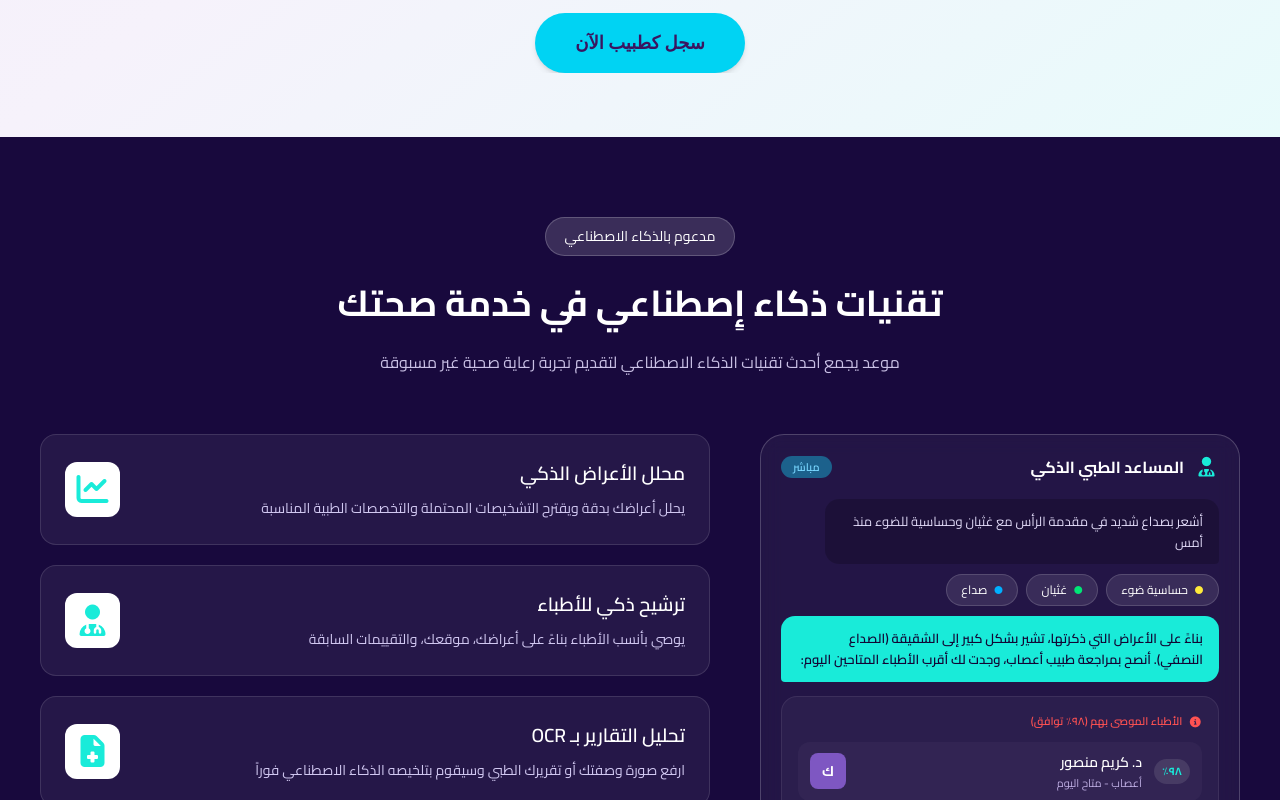
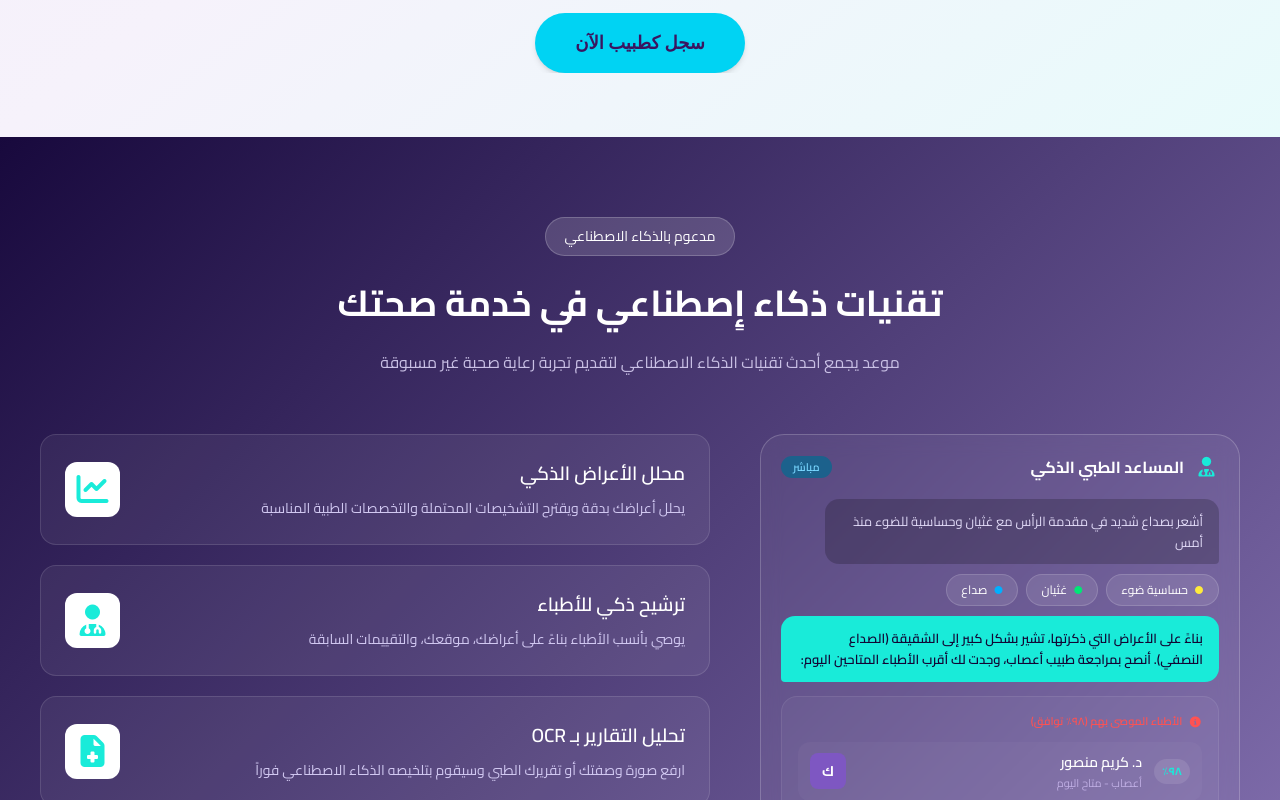
Before and after one commit to taghreedelqasas/ITIProject, an Angular app: page / in a window 1280 px wide. Shown: the part 3420-4220 px from the top of the page. Built offline with nearby package versions, Linux system fonts and the light colour scheme.

Commit message:
landing-Page-Sec5&6

```diff
--- a/src/app/components/landing-page-sec5/landing-page-sec5.css
+++ b/src/app/components/landing-page-sec5/landing-page-sec5.css
@@ -2,7 +2,7 @@
    التنسيقات العامة والسكشن الرئيسي
    ========================================= */
 .ai-services-section {
-  background: #18093d; /* البنفسجي الغامق جداً للخلفية */
+  background-image:linear-gradient(135deg ,#18093d,#8976b6);/* البنفسجي الغامق جداً للخلفية */
   color: #ffffff;
   padding: 80px 20px;
   direction: rtl;
```
